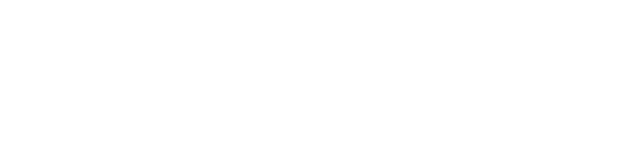
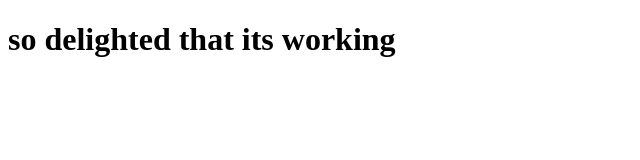
Before and after one commit to sarina-git/git-again, a plain HTML site: page index.html in a window 1280 px wide. Shown: the whole page, without its empty margins (0-640 px from the left). Drawn offline with Linux system fonts and the light colour scheme.

Commit message:
add h1 to index.html

```diff
--- a/index.html
+++ b/index.html
@@ -4,8 +4,10 @@
     <meta charset="UTF-8">
     <meta name="viewport" content="width=device-width, initial-scale=1.0">
     <title>git basics</title>
+
 </head>
 <body>
+    <h1>so delighted that its working</h1>
 
 </body>
 </html>
```
